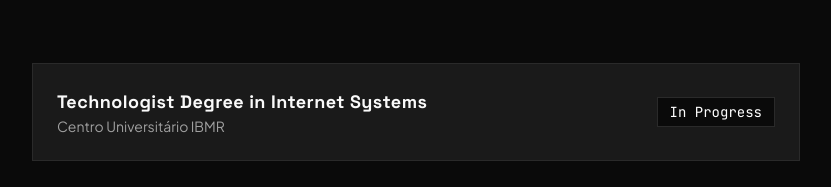
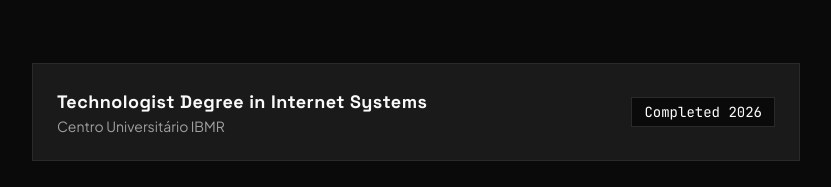
Before and after one commit to MichelGSS/portfolio, a React (Vite) app: page / in a window 1280 px wide. Shown: the part 4945-5132 px from the top of the page, without its empty margins (224-1055 px from the left). Built offline with nearby package versions, Linux system fonts and the light colour scheme; the HTML template or start-up script is replaced by a standard one.

Commit message:
Update degree status to completed 2026

```diff
--- a/src/translations/index.js
+++ b/src/translations/index.js
@@ -104,7 +104,7 @@
       certFallback: "Certificate",
       degreeTitle: "Technologist Degree in Internet Systems",
       degreeInstitution: "Centro Universitário IBMR",
-      degreeStatus: "In Progress",
+      degreeStatus: "Completed 2026",
       descriptions: [
         "Harvard University's rigorous, fast-paced introduction to computer science and programming. The curriculum dives deep into algorithmic thinking, data structures, and memory management, utilizing C for low-level foundational concepts before transitioning to higher-level languages like Python, SQL, and JavaScript. Emphasizes problem-solving and software engineering principles over mere syntax.",
         "Comprehensive training on the W3C Web Accessibility Initiative (WAI) guidelines, focusing on WCAG standards. Covers practical implementation of ARIA roles, semantic HTML, and assistive technology compatibility to create inclusive, universally accessible digital experiences.",
@@ -231,7 +231,7 @@
       certFallback: "Certificado",
       degreeTitle: "Tecnólogo em Sistemas para Internet",
       degreeInstitution: "Centro Universitário IBMR",
-      degreeStatus: "Em Andamento",
+      degreeStatus: "Concluído em 2026",
       descriptions: [
         "Introdução rigorosa e acelerada à ciência da computação e programação pela Harvard University. O currículo mergulha fundo em pensamento algorítmico, estruturas de dados e gerenciamento de memória, utilizando C para conceitos fundamentais de baixo nível antes de transicionar para linguagens de mais alto nível como Python, SQL e JavaScript. Enfatiza resolução de problemas e princípios de engenharia de software.",
         "Treinamento abrangente sobre as diretrizes da Web Accessibility Initiative (WAI) do W3C, com foco nos padrões WCAG. Cobre a implementação prática de papéis ARIA, HTML semântico e compatibilidade com tecnologias assistivas para criar experiências digitais inclusivas e universalmente acessíveis.",
```
